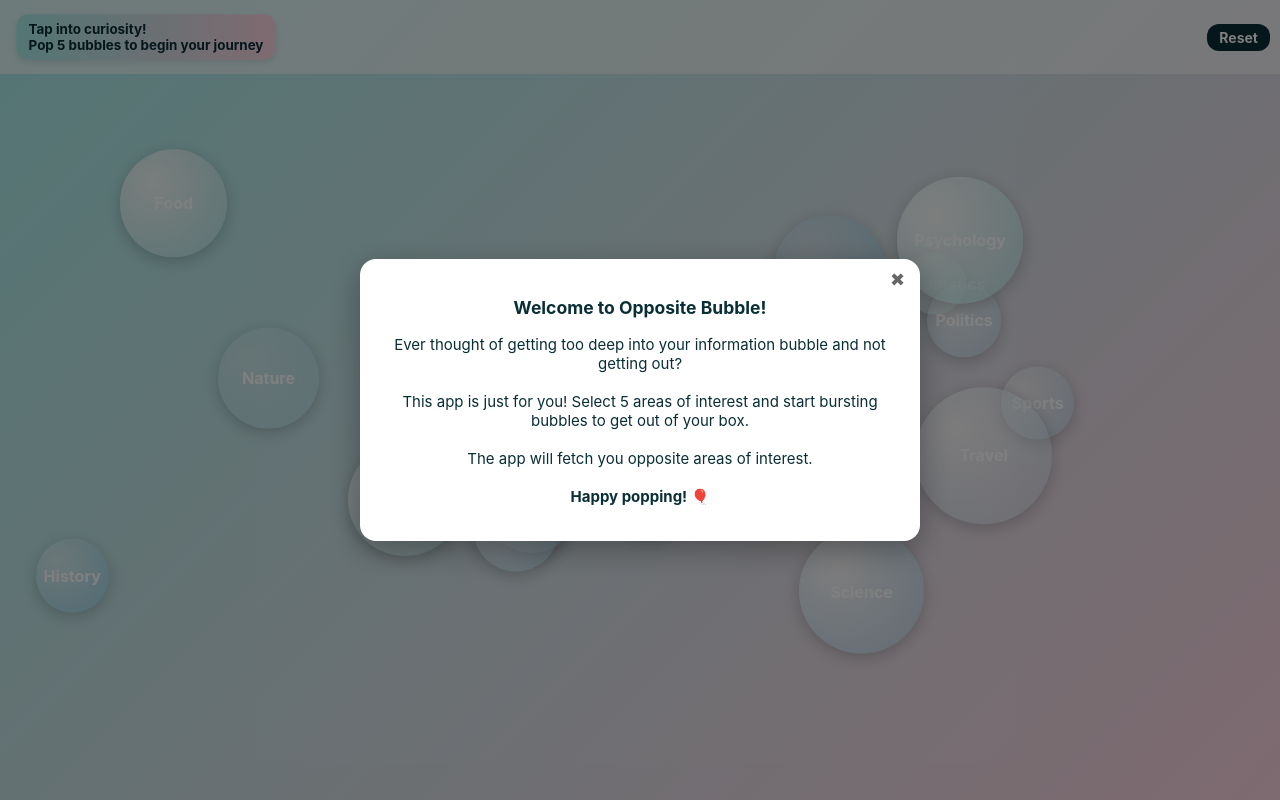
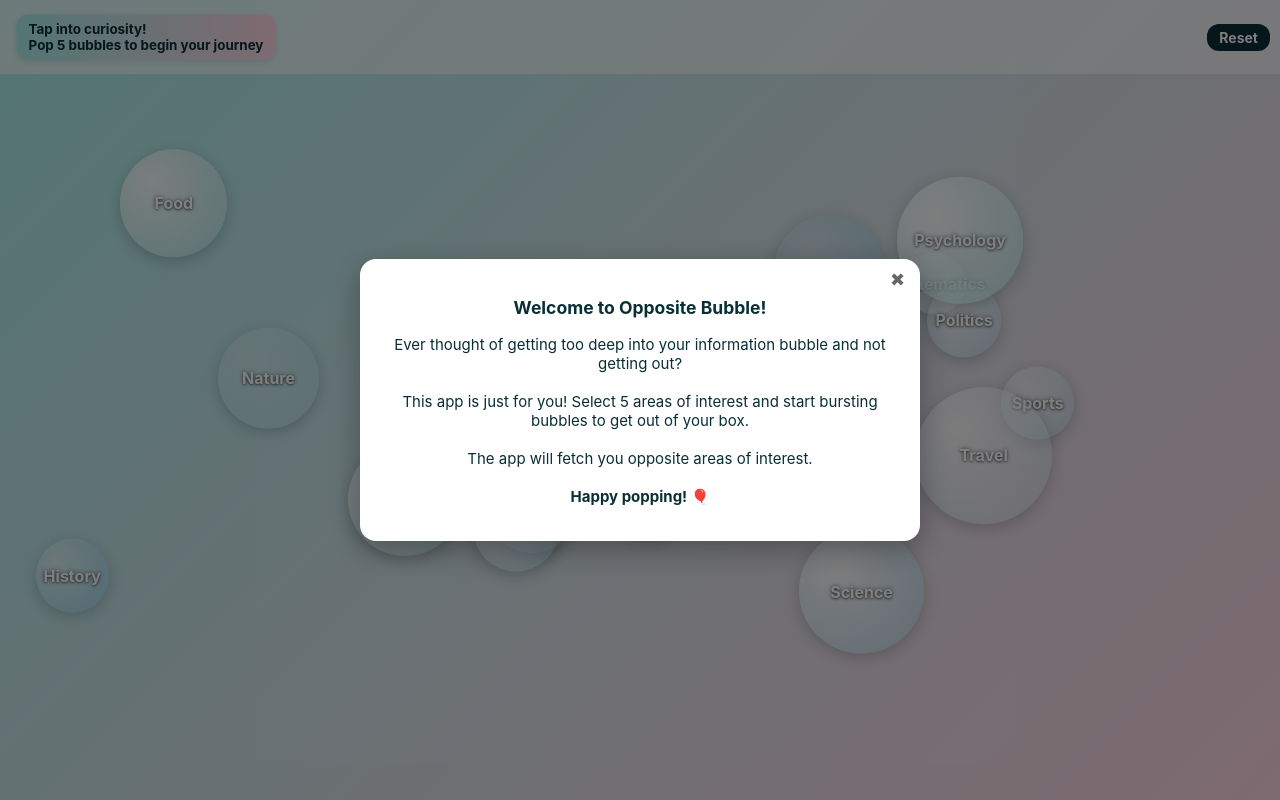
Before and after one commit to nisipop/oppositebubble, a plain HTML site: page index.html in a window 1280 px wide. Drawn offline with Linux system fonts and the light colour scheme.

Commit message:
styling update

```diff
--- a/index.html
+++ b/index.html
@@ -65,11 +65,16 @@
 	  display: flex;
 	  align-items: center;
 	  justify-content: center;
+
+	  /* 🔧 Text styling for better contrast */
 	  color: #fff;
 	  font-weight: bold;
 	  text-align: center;
 	  user-select: none;
 	  z-index: 5;
+
+	  /* ✨ Add text shadow for contrast */
+	  text-shadow: 0 0 4px rgba(0, 0, 0, 0.6), 0 1px 2px rgba(0, 0, 0, 0.4);
 	}
 
     @keyframes float {
```
Lines whose indentation alone changed are shown as unchanged.
